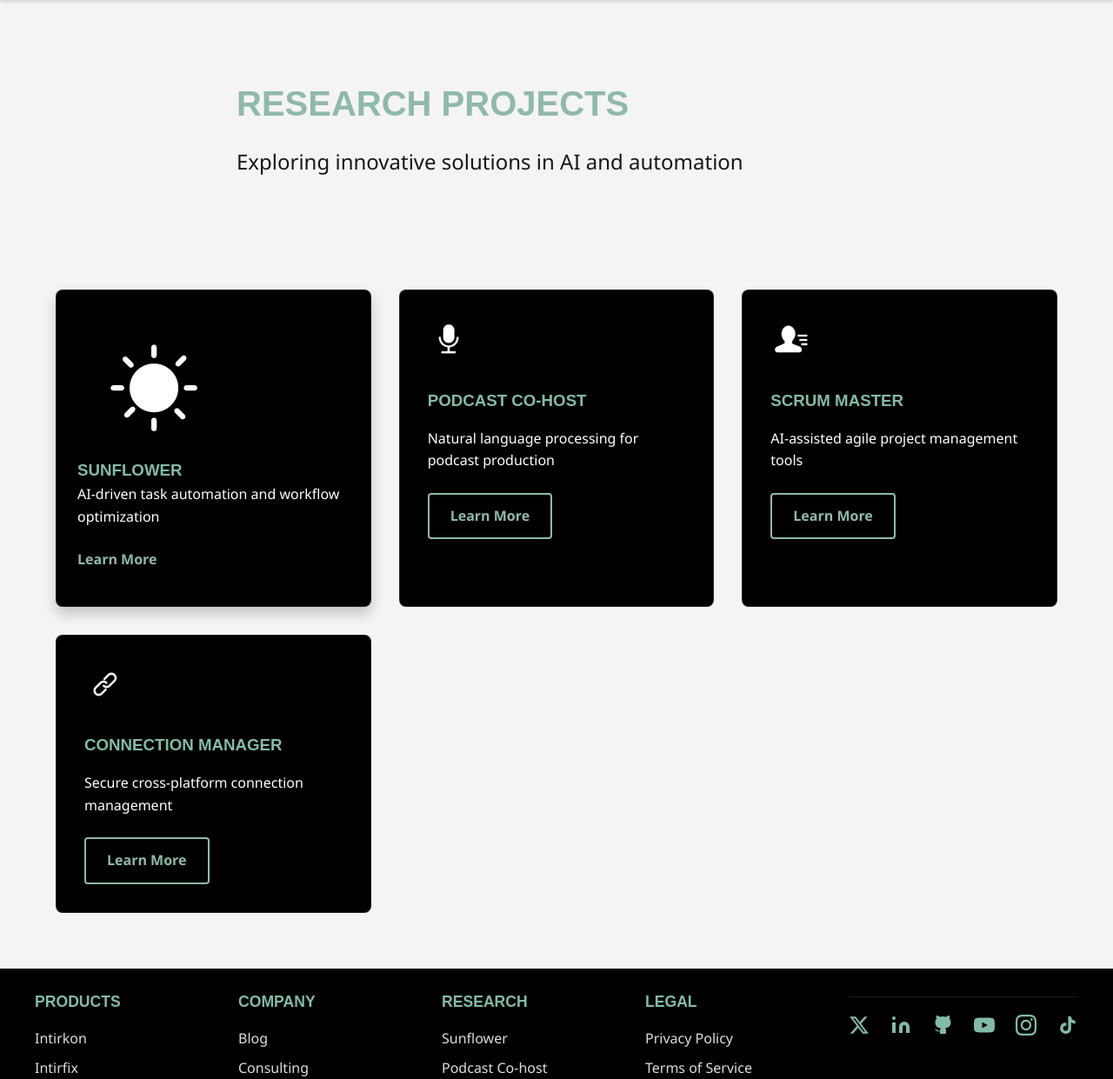
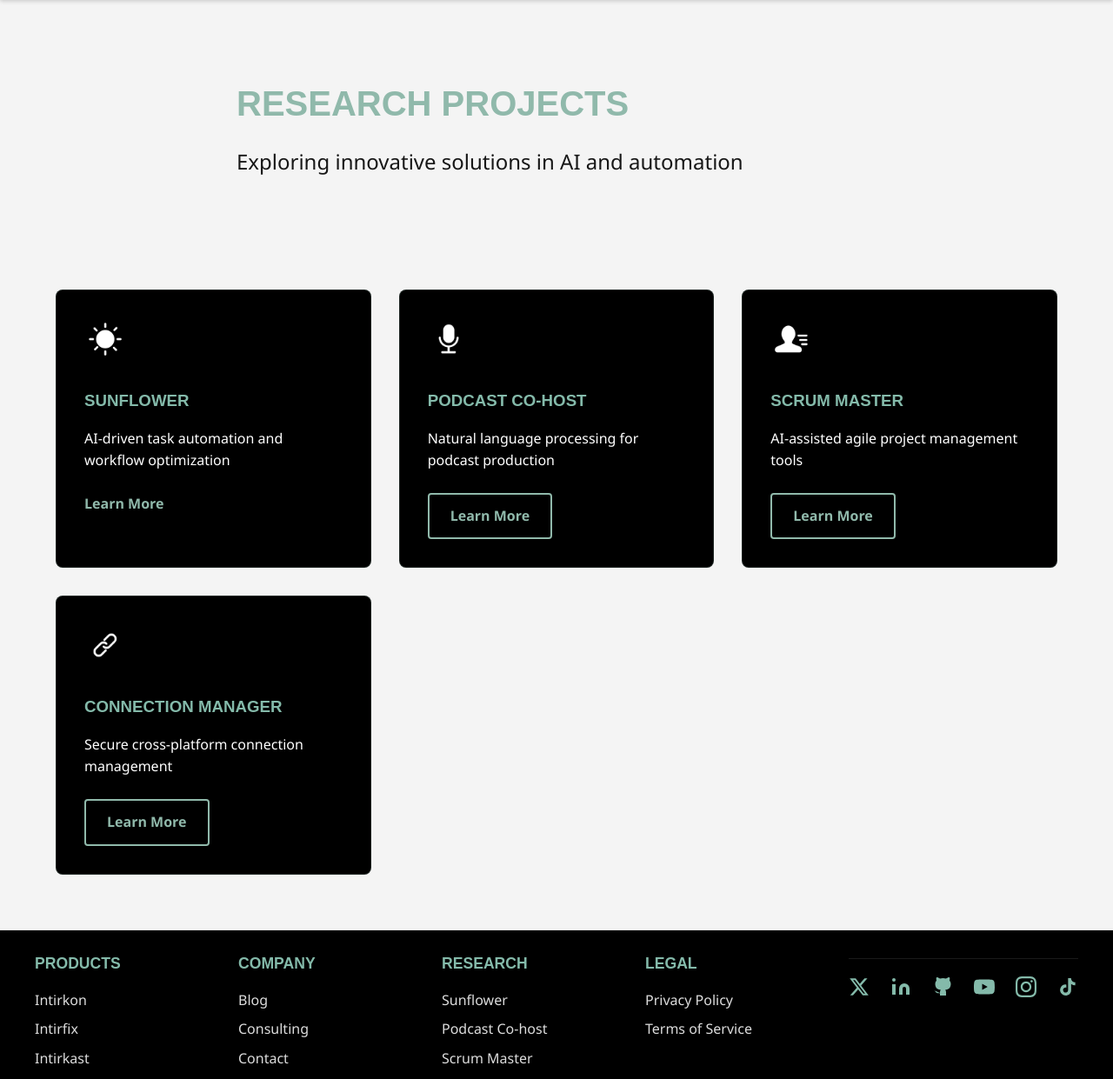
Before and after one commit to schoonercg/netrunsystems, a Flask app: page /research-projects in a window 1280 px wide. Shown: the part 199-1440 px from the top of the page at 87% size. Run offline with Flask 3, Linux system fonts and the light colour scheme.

Commit message:
Assistant checkpoint: Update Sunflower icon class for consistent sizing
Assistant generated file changes:
- templates/research_projects.html: Update Sunflower icon class for consistent sizing

---

User prompt:

please adjust the size of the sunflower icon to match the size of the other product cards on the research page

Replit-Commit-Author: Assistant
Replit-Commit-Session-Id: c1a09f50-a6b6-44fd-ad83-2e6e0a432144

```diff
--- a/templates/research_projects.html
+++ b/templates/research_projects.html
@@ -14,8 +14,8 @@
 <section class="research-projects">
     <div class="container">
         <div class="product-grid">
-            <div class="product-card">
-                <div class="product-icon">
+            <div class="project-card">
+                <div class="project-icon">
                     <img src="{{ url_for('static', filename='images/sunflower.PNG') }}" alt="Sunflower Icon">
                 </div>
                 <h3>Sunflower</h3>
```
